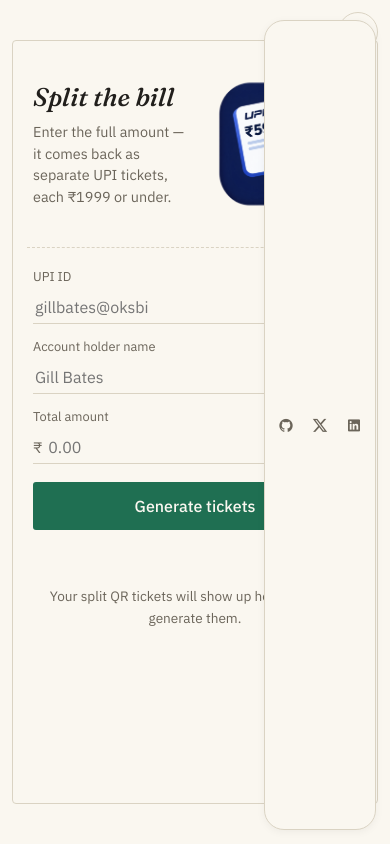
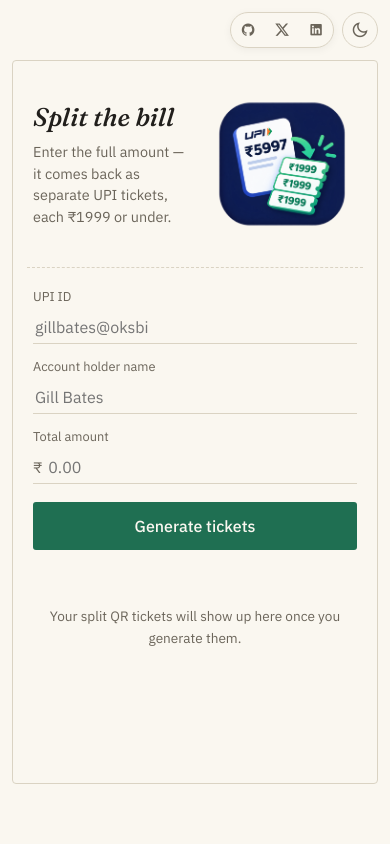
Before and after one commit to kamal-stark-dev/mdr-chunker-1999, a React (Vite) app in the folder upi-splitter/: page / in a window 390 px wide. Built offline with nearby package versions, Linux system fonts and the light colour scheme.

Commit message:
fix social links on mobile

```diff
--- a/upi-splitter/src/App.css
+++ b/upi-splitter/src/App.css
@@ -407,13 +407,24 @@ body,
 /* ---- Mobile ---- */
 @media (max-width: 480px) {
   .page {
-    padding: 40px 12px;
+    padding: 60px 12px;
   }
   .theme-toggle {
     top: 12px;
     right: 12px;
-    width: 40px;
-    height: 40px;
+    width: 36px;
+    height: 36px;
+  }
+  .social-links {
+    top: 12px;
+    right: 56px;
+    height: 36px;
+    padding: 0 4px;
+  }
+  .social-links a {
+    font-size: 0.95rem;
+    width: 26px;
+    height: 26px;
   }
   .header-wrapper {
     padding: 20px 20px 20px;
```
